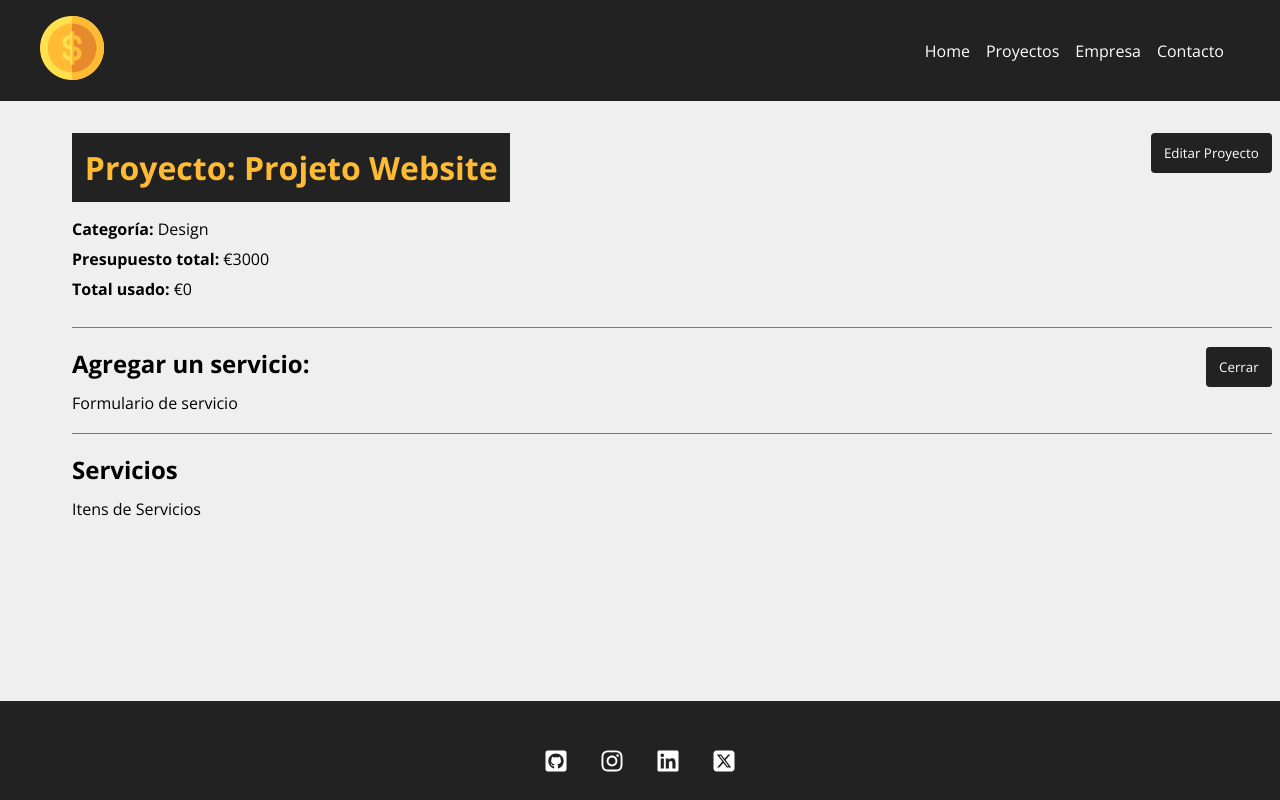
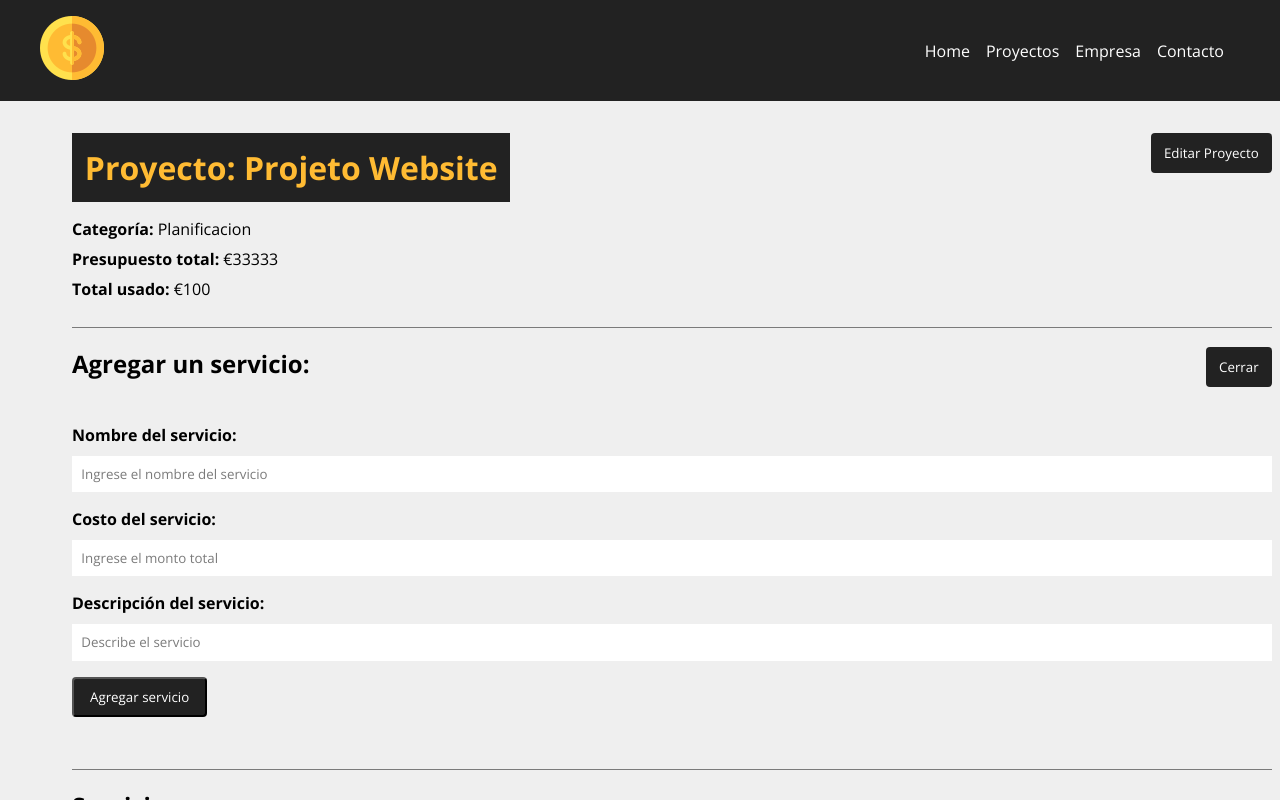
Before and after one commit to YagoCastelao/Proyecto-Costs, a React (Vite) app in the folder costs/: page /project/27e9 in a window 1280 px wide. Both pictures are taken after a click on the button "Agregar un servicio". Shown: the top 800 px of the page. Built offline with nearby package versions, Linux system fonts and the light colour scheme; data requests are answered from the project's data file.

Commit message:
Métodos creados a través de la aplicación local para agregar servicios al proyecto.

```diff
--- a/costs/db.json
+++ b/costs/db.json
@@ -3,13 +3,20 @@
     {
       "id": "27e9",
       "name": "Projeto Website",
-      "budget": "3000",
+      "budget": "33333",
       "category": {
-        "id": "3",
-        "name": "Design"
+        "id": "4",
+        "name": "Planificacion"
       },
-      "cost": 0,
-      "services": []
+      "cost": 100,
+      "services": [
+        {
+          "name": "meu novo computador",
+          "cost": "100",
+          "description": "pc gamer",
+          "id": "0a98cfd4-ad19-4b09-aeab-a12002e15b7b"
+        }
+      ]
     }
   ],
   "categories": [
--- a/costs/src/components/pages/Project.jsx
+++ b/costs/src/components/pages/Project.jsx
@@ -1,3 +1,5 @@
+import { parse, v4 as uuidv4 } from "uuid";
+
 import styles from "./Project.module.css";
 
 import { useParams } from "react-router-dom";
@@ -7,6 +9,7 @@
 import Container from "../layout/Container";
 import ProjectForm from "../project/ProjectForm";
 import Message from "../layout/Message";
+import ServiceForm from "../service/ServiceForm";
 
 function Project() {
   const { id } = useParams();
@@ -33,7 +36,7 @@
   }, [id]);
 
   function editPost(project) {
-    setMessage('')
+    setMessage("");
     if (project.budget < project.cost) {
       setMessage(
         "¡El presupuesto no puede ser menor que el costo del proyecto!"
@@ -53,9 +56,44 @@
       .then((data) => {
         setProject(data);
         setShowProjectForm(false);
-         setMessage("¡Proyecto actualizado!");
-         setType("success");
+        setMessage("¡Proyecto actualizado!");
+        setType("success");
       })
+      .catch((err) => console.log(err));
+  }
+
+  function createService(project) {
+    setMessage("");
+
+    const lastService = project.services[project.services.length - 1];
+
+    lastService.id = uuidv4();
+
+    const lastServiceCost = lastService.cost;
+
+    const newCost = parseFloat(project.cost) + parseFloat(lastServiceCost);
+
+    // Validación del valor máximo
+    if (newCost > parseFloat(project.budget)) {
+      setMessage("Presupuesto excedido, verifique el valor del servicio.");
+      setType("error");
+      project.services.pop();
+      return false;
+    }
+
+    // Agregar el costo del servicio al costo total del proyecto
+    project.cost = newCost;
+
+    // Update del Proyecto
+    fetch(`http://localhost:5000/projects/${project.id}`, {
+      method: "PATCH",
+      headers: {
+        "Content-Type": "application/json",
+      },
+      body: JSON.stringify(project),
+    })
+      .then((resp) => resp.json())
+      .then((data) => {})
       .catch((err) => console.log(err));
   }
 
@@ -106,7 +144,13 @@
                 {!showServiceForm ? "Agregar un servicio" : "Cerrar"}
               </button>
               <div className={styles.project_info}>
-                {showServiceForm && <div>Formulario de servicio</div>}
+                {showServiceForm && (
+                  <ServiceForm
+                    handleSubmit={createService}
+                    btnText="Agregar servicio"
+                    projectData={project}
+                  />
+                )}
               </div>
             </div>
             <h2>Servicios</h2>
--- /dev/null
+++ b/costs/src/components/service/ServiceForm.jsx
@@ -0,0 +1,50 @@
+import { useState } from 'react'
+
+import styles from '../project/ProjectForm.module.css'
+
+import Input from '../form/input'
+import SubmitButton from '../form/SubmitButton'
+
+function ServiceForm({ handleSubmit, btnText, projectData }) {
+
+    const [service, setService] = useState({})
+
+    function submit(e) {
+        e.preventDefault()
+        projectData.services.push(service)
+        handleSubmit(projectData)
+    }
+
+    function handleChange(e) {
+        setService({...service, [e.target.name]: e.target.value})
+    }
+
+    return (
+      <form onSubmit={submit} className={styles.form}>
+        <Input
+          type="text"
+          text="Nombre del servicio"
+          name="name"
+          placeholder="Ingrese el nombre del servicio"
+          handleOnChange={handleChange}
+        />
+        <Input
+          type="number"
+          text="Costo del servicio"
+          name="cost"
+          placeholder="Ingrese el monto total"
+          handleOnChange={handleChange}
+        />
+        <Input
+          type="text"
+          text="Descripción del servicio"
+          name="description"
+          placeholder="Describe el servicio"
+          handleOnChange={handleChange}
+        />
+        <SubmitButton text={btnText} />
+      </form>
+    );
+}
+
+export default ServiceForm
```
